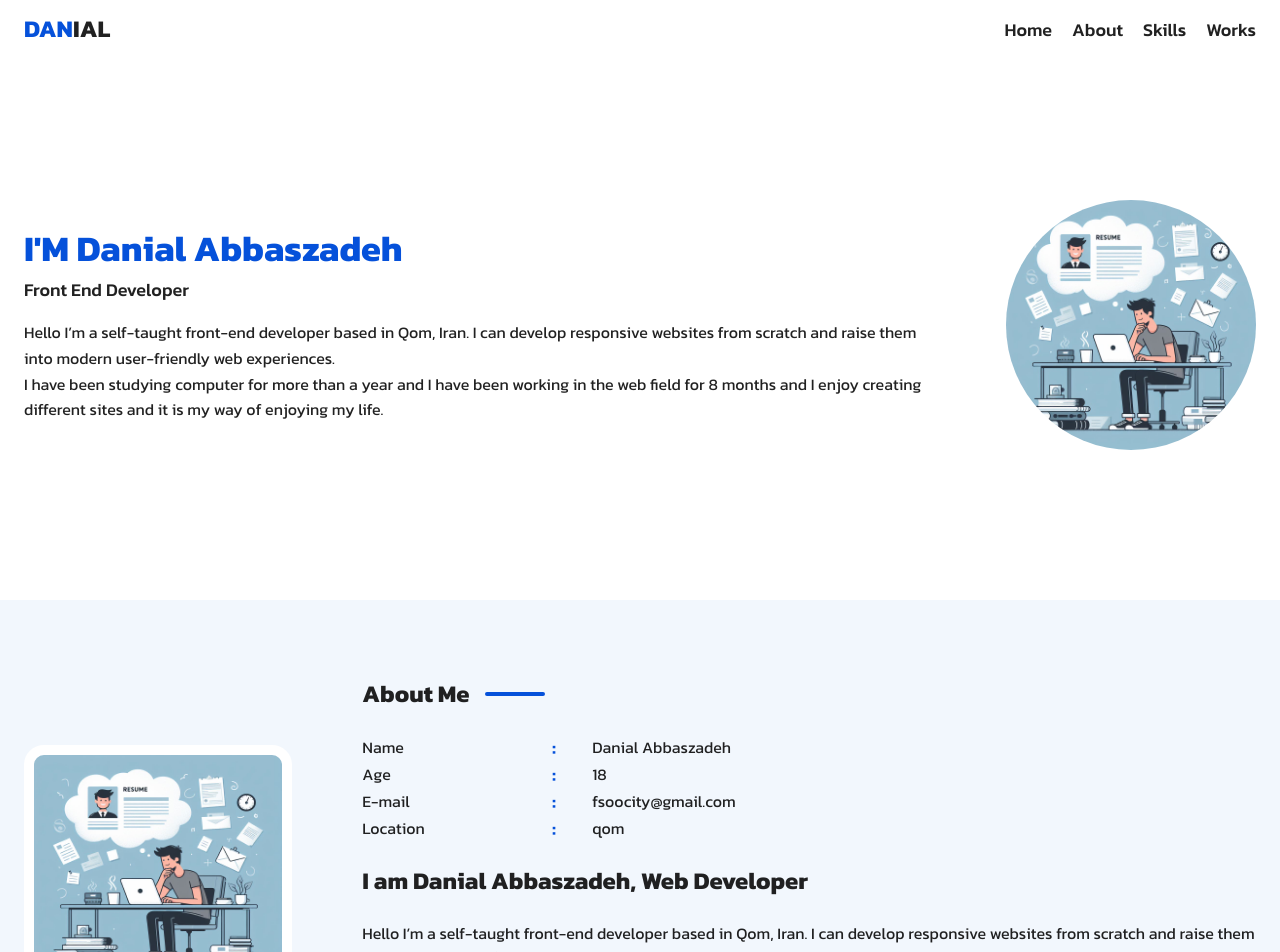
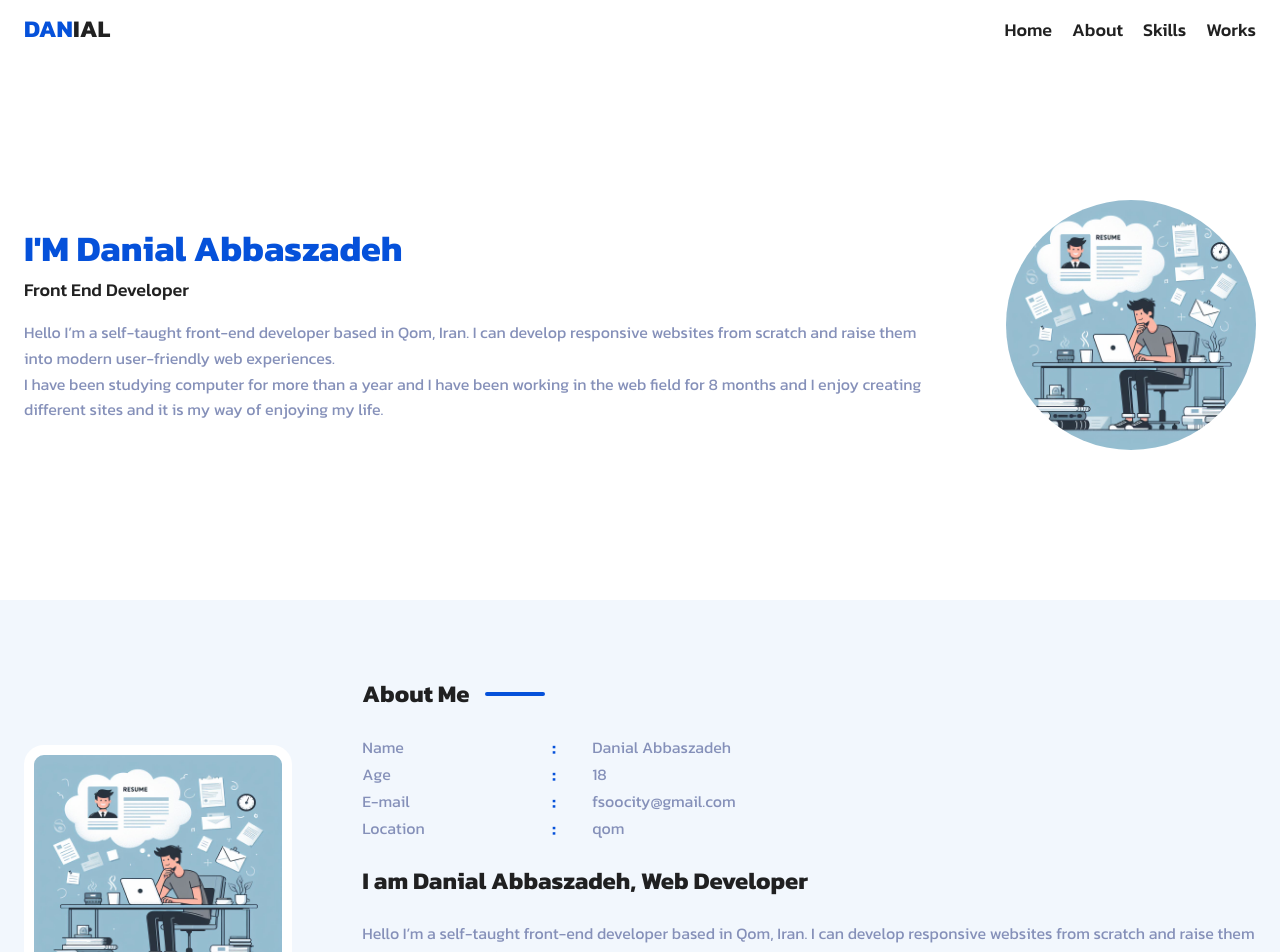
Before and after one commit to Mr-RoRo/portofilo, a React (Vite) app: page / in a window 1280 px wide. Shown: the top 952 px of the page. Built offline with nearby package versions, Linux system fonts and the light colour scheme.

Commit message:
fix(): fix color

```diff
--- a/src/components/AboutMe/AboutMe.tsx
+++ b/src/components/AboutMe/AboutMe.tsx
@@ -46,7 +46,7 @@ const AboutMe = () => {
           <TitleShape title="About Me" />
           {AboutInfo.map((info) => (
             <Stack flexDirection="row" alignItems="center">
-              <Typography width="190px" variant="body1">
+              <Typography width="190px" variant="body1" color="secondary">
                 {info.title}
               </Typography>
               <Typography
@@ -58,14 +58,16 @@ const AboutMe = () => {
               >
                 :
               </Typography>
-              <Typography variant="body1">{info.content}</Typography>
+              <Typography variant="body1" color="secondary">
+                {info.content}
+              </Typography>
             </Stack>
           ))}
           <Stack mt="25px" gap="25px">
             <Typography variant="h2">
               I am Danial Abbaszadeh, Web Developer
             </Typography>
-            <Typography variant="body1">
+            <Typography variant="body1" color="secondary">
               Hello I’m a self-taught front-end developer based in Qom, Iran. I
               can develop responsive websites from scratch and raise them into
               modern user-friendly web experiences.
--- a/src/components/Hero/Hero.tsx
+++ b/src/components/Hero/Hero.tsx
@@ -18,12 +18,12 @@ const Hero = () => {
           <Typography variant="h3" mt="10px" mb="20px">
             Front End Developer
           </Typography>
-          <Typography lineHeight={1.6} variant="body1">
+          <Typography color="secondary" lineHeight={1.6} variant="body1">
             Hello I’m a self-taught front-end developer based in Qom, Iran. I
             can develop responsive websites from scratch and raise them into
             modern user-friendly web experiences.
           </Typography>
-          <Typography lineHeight={1.6} variant="body1">
+          <Typography color="secondary" lineHeight={1.6} variant="body1">
             I have been studying computer for more than a year and I have been
             working in the web field for 8 months and I enjoy creating different
             sites and it is my way of enjoying my life.
```
